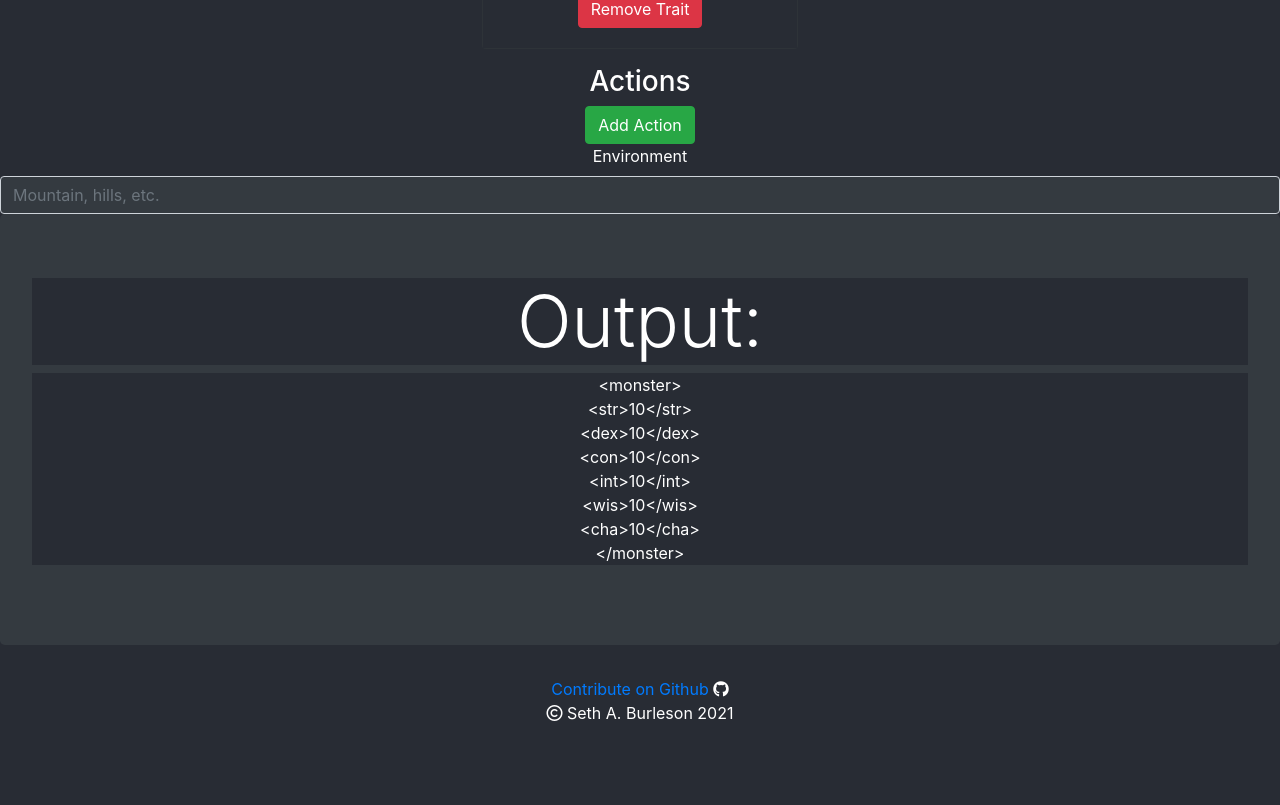
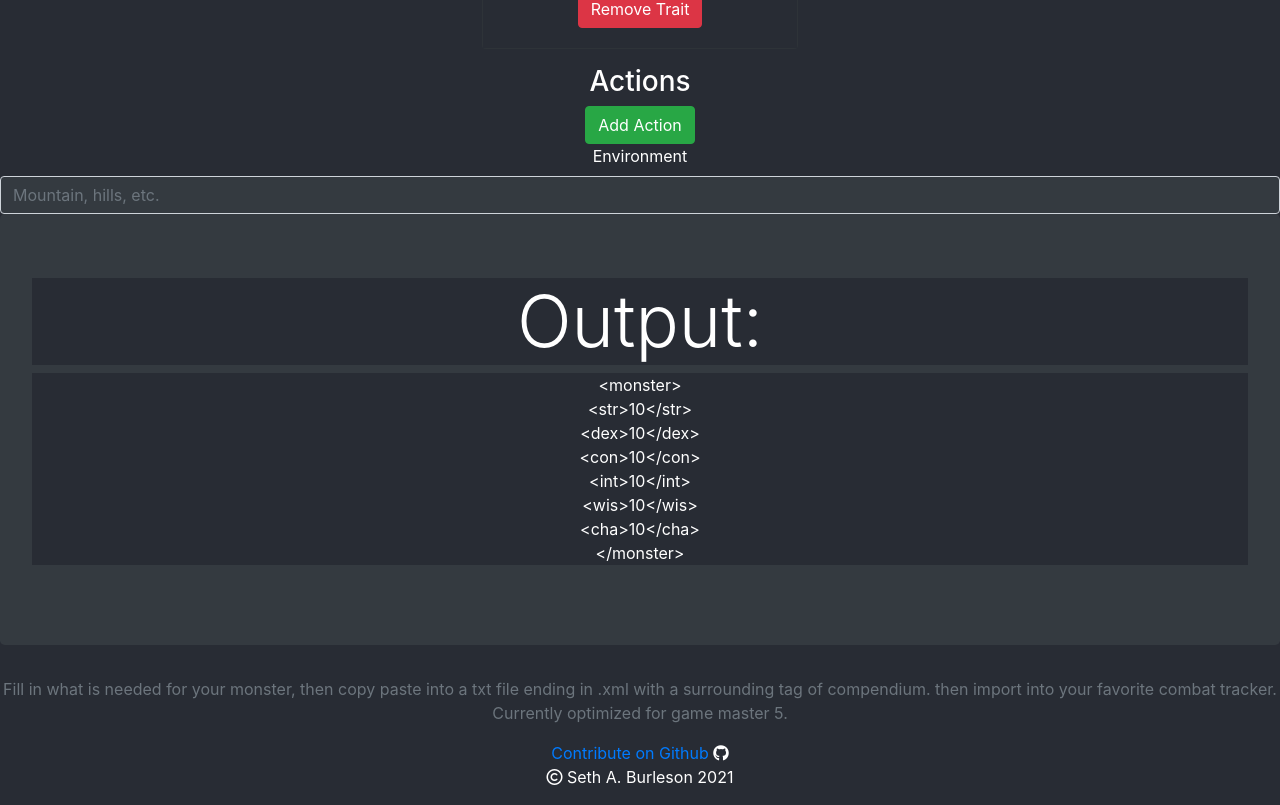
Before and after one commit to sbrevolution5/xml-monster-muncher, a React (Create React App) app: page / in a window 1280 px wide. Shown: the part 1838-2643 px from the top of the page. Before the commit the page ends 2579 px from the top, so only its background shows below. Built offline with nearby package versions, Linux system fonts and the light colour scheme.

Commit message:
Added a readme message to describe functionality at the bottom

```diff
--- a/src/App.js
+++ b/src/App.js
@@ -9,6 +9,11 @@ function App() {
         <h1>XML Monster Muncher</h1>
       </header>
         <Form></Form>
+      <div>
+        <p class="form-text text-muted">
+          Fill in what is needed for your monster, then copy paste into a txt file ending in .xml with a surrounding tag of compendium.  then import into your favorite combat tracker.  Currently optimized for game master 5.
+        </p>
+      </div>
       <footer>
         <a href="https://github.com/sbrevolution5/xml-monster-muncher">Contribute on Github <i className="fa fa-github" aria-hidden="true"></i></a>
         <p><i className="fa fa-copyright" aria-hidden="true"></i> Seth A. Burleson 2021</p>
```
